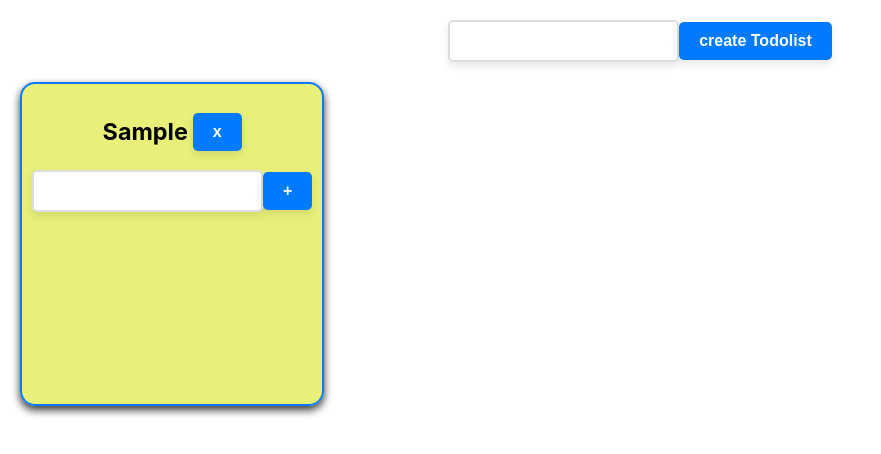
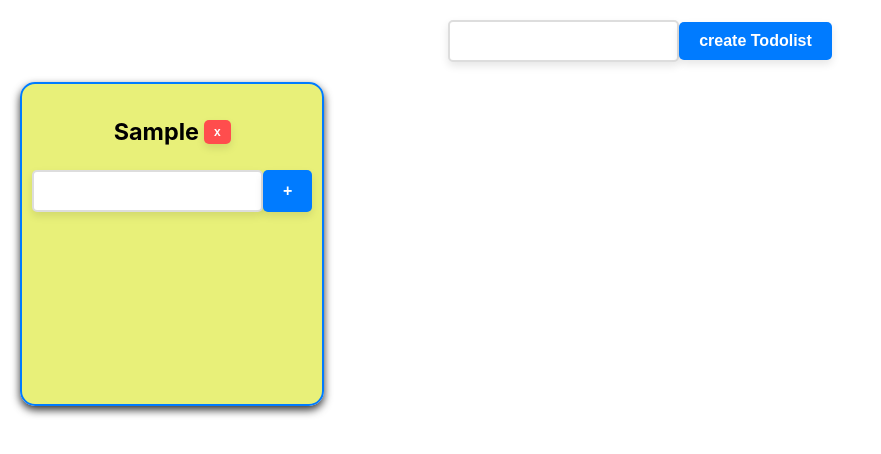
Before and after one commit to makishima44/todolist, a React (Create React App) app: page / in a window 1280 px wide. Both pictures are taken after typing "Sample" into the empty fields and a click on the button "create Todolist". Shown: the top 454 px of the page, without its empty margins (0-881 px from the left). Built offline with nearby package versions, Linux system fonts and the light colour scheme.

Commit message:
Добавлен новый функционал компоненты Button

```diff
--- a/src/common/components/Button/Button.tsx
+++ b/src/common/components/Button/Button.tsx
@@ -3,12 +3,16 @@ import s from "./Button.module.css";
 export type ButtonProps = {
   name: string;
   onClick: () => void;
+  type?: "add" | "delete";
 };
 
-export const Button = (props: ButtonProps) => {
+export const Button = ({ name, onClick, type = "add" }: ButtonProps) => {
   return (
-    <button className={s.button} onClick={props.onClick}>
-      {props.name}
+    <button
+      className={`${s.button} ${type === "delete" ? s.delete : s.add}`}
+      onClick={onClick}
+    >
+      {name}
     </button>
   );
 };
--- a/src/common/components/Button/button.module.css
+++ b/src/common/components/Button/button.module.css
@@ -1,22 +1,41 @@
 .button {
-  padding: 10px 20px;
   border: none;
   border-radius: 5px;
-  background-color: #007bff;
   color: white;
-  font-size: 16px;
   font-weight: bold;
   cursor: pointer;
+  transition: all 0.3s ease-in-out;
   box-shadow: 0 4px 8px rgba(0, 0, 0, 0.1);
-  transition: all 0.3s ease-in-out;
 }
 
-.button:hover {
+.add {
+  padding: 10px 20px;
+  font-size: 16px;
+  background-color: #007bff;
+}
+
+.add:hover {
   background-color: #0056b3;
   box-shadow: 0 6px 12px rgba(0, 0, 0, 0.2);
 }
 
-.button:active {
+.add:active {
   background-color: #004494;
   box-shadow: 0 2px 4px rgba(0, 0, 0, 0.2);
 }
+
+.delete {
+  padding: 5px 10px;
+  font-size: 12px;
+  background-color: #ff4d4d;
+}
+
+.delete:hover {
+  background-color: #cc0000;
+  box-shadow: 0 6px 12px rgba(0, 0, 0, 0.2);
+}
+
+.delete:active {
+  background-color: #990000;
+  box-shadow: 0 2px 4px rgba(0, 0, 0, 0.2);
+}
--- a/src/common/components/Task/Task.module.css
+++ b/src/common/components/Task/Task.module.css
@@ -1,3 +1,6 @@
 .taskBlock {
   display: flex;
+  align-items: center;
+  justify-content: center;
+  gap: 10px;
 }
--- a/src/common/components/Task/Task.tsx
+++ b/src/common/components/Task/Task.tsx
@@ -19,8 +19,8 @@ export const Task = ({ taskName, todolistId, taskId }: TaskProps) => {
 
   return (
     <div className={s.taskBlock}>
-      <h3>{taskName}</h3>
-      <Button name={"x"} onClick={handleDeleteTask} />
+      <span>{taskName}</span>
+      <Button name={"x"} onClick={handleDeleteTask} type="delete" />
     </div>
   );
 };
--- a/src/common/components/Todolist/Todolist.module.css
+++ b/src/common/components/Todolist/Todolist.module.css
@@ -6,6 +6,7 @@
   box-shadow: 0 4px 8px rgba(0, 0, 0, 0.8);
   padding: 10px;
   background-color: rgba(224, 235, 70, 0.721);
+  text-align: center;
 }
 
 .todolist:hover {
@@ -21,14 +22,17 @@
   gap: 5px;
 }
 
-.todolistTitle {
-  text-decoration: underline;
-  text-decoration-thickness: 2px;
+.taskList {
+  display: flex;
+  flex-direction: column;
+  gap: 5px;
+  width: 100%;
+  align-items: center;
+  font-size: 20px;
+  font-weight: 700;
 }
 
-.taskBlock ul {
-  /* display: flex;
-  text-align: center;
-  justify-content: center; */
-  list-style-type: none;
+.taskMenu {
+  display: flex;
+  margin-bottom: 15px;
 }
--- a/src/common/components/Todolist/Todolist.tsx
+++ b/src/common/components/Todolist/Todolist.tsx
@@ -52,12 +52,16 @@ export const Todolist = ({ todolistName, todolistId }: TodolistProps) => {
           title={todolistName}
           onChange={onChangeTitle}
         ></EditableTitle>
-        <Button name={"x"} onClick={handleDeleteTodolist} />
+        <Button name={"x"} onClick={handleDeleteTodolist} type="delete" />
       </div>
+
       <div className={s.taskBlock}>
-        <Input onChange={handleInputChange} value={newTaskTitle} />
-        <Button name={"+"} onClick={handleAddTask} />
-        <ul>
+        <div className={s.taskMenu}>
+          <Input onChange={handleInputChange} value={newTaskTitle} />
+          <Button name={"+"} onClick={handleAddTask} />
+        </div>
+
+        <div className={s.taskList}>
           {tasks.map((task) => (
             <Task
               taskName={task.title}
@@ -65,7 +69,7 @@ export const Todolist = ({ todolistName, todolistId }: TodolistProps) => {
               taskId={task.id}
             />
           ))}
-        </ul>
+        </div>
       </div>
     </div>
   );
```
